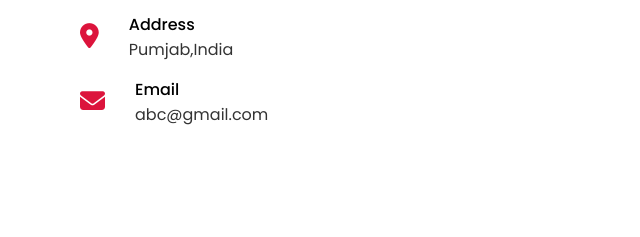
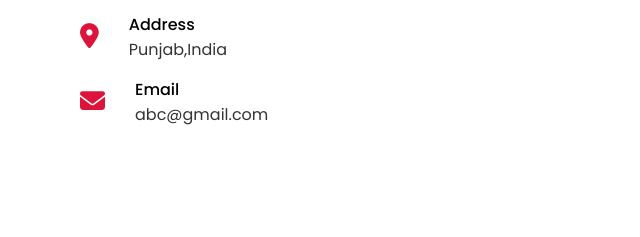
Before and after one commit to vikash-Kumar-Singh9/himanshu.github.io, a plain HTML site: page index.html in a window 1280 px wide. Shown: the part 3354-3591 px from the top of the page, 0-640 px from the left. Drawn offline with nearby package versions, Linux system fonts and the light colour scheme.

Commit message:
Update index.html

```diff
--- a/index.html
+++ b/index.html
@@ -255,7 +255,7 @@ Himanshu singh</div>
                                 <div class="head">
 Address</div>
 <div class="sub-title">
-Pumjab,India</div>
+Punjab,India</div>
 </div>
 </div>
 <div class="row">
```
